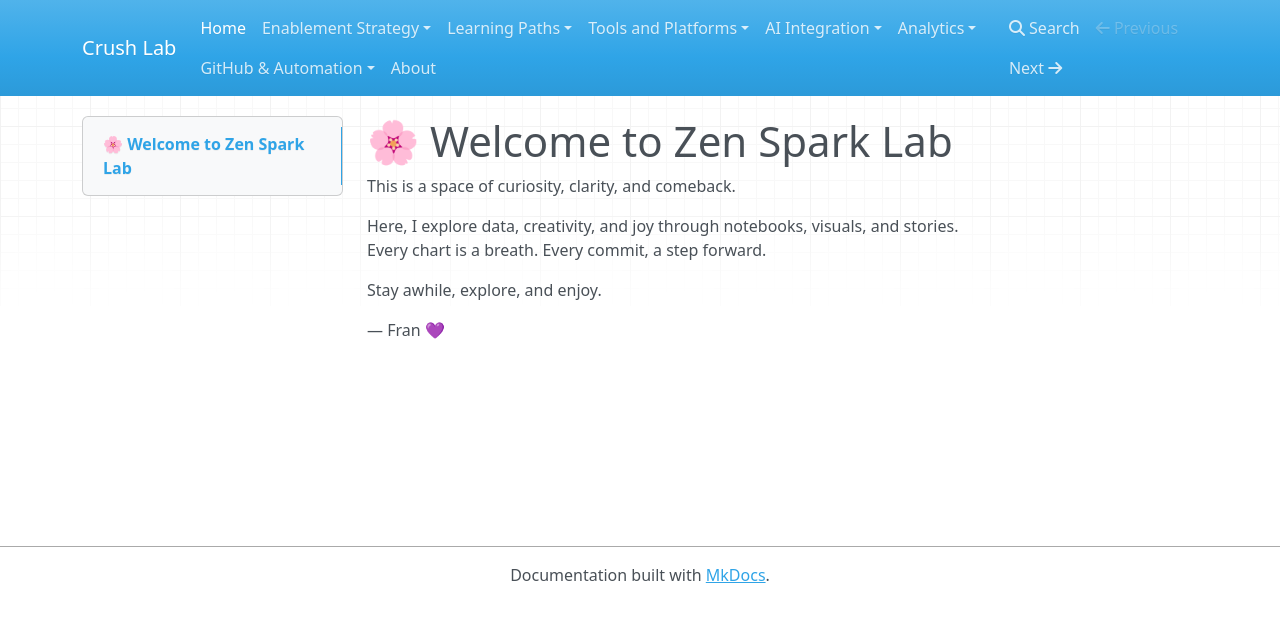
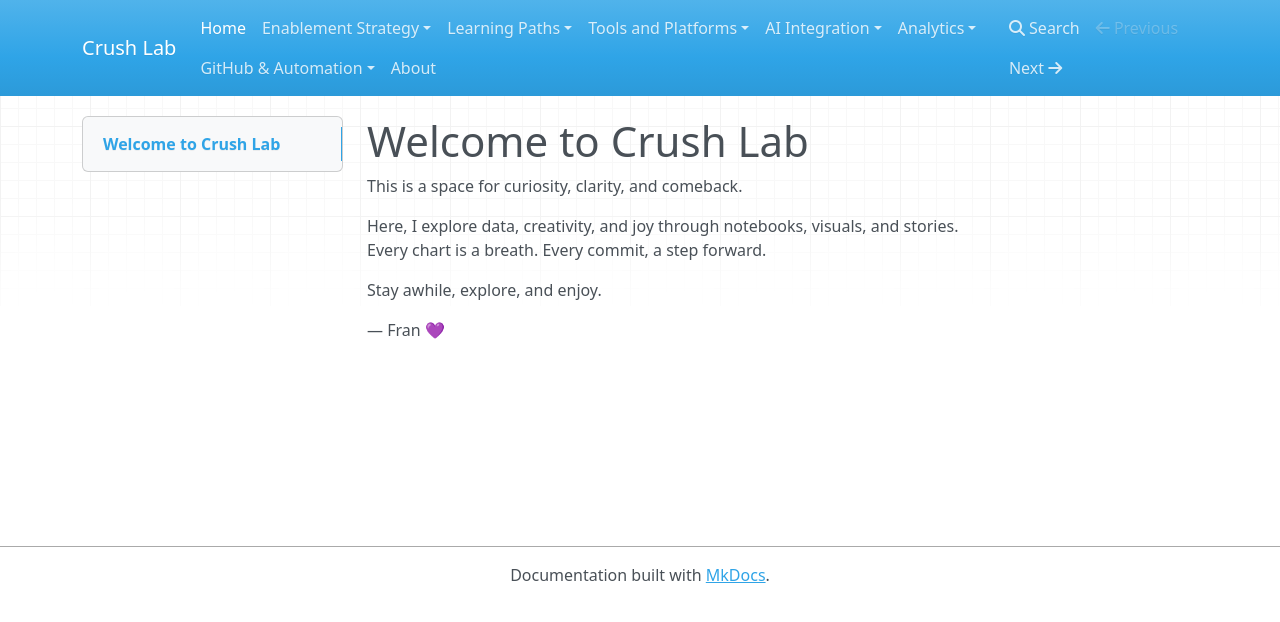
Before and after one commit to AgentEccentric/Crush-Lab, an MkDocs documentation site: the page built from docs/index.md, in a window 1280 px wide. Shown: the top 622 px of the page. Built offline with MkDocs 1.6.1, drawn with Linux system fonts in a browser that asks for light colours; nearby versions of some CDN libraries.

Commit message:
Update index.md
Rebrand to Crush Lab

```diff
--- a/docs/index.md
+++ b/docs/index.md
@@ -1,6 +1,6 @@
-# 🌸 Welcome to Zen Spark Lab
+# Welcome to Crush Lab
 
-This is a space of curiosity, clarity, and comeback.
+This is a space for curiosity, clarity, and comeback.
 
 Here, I explore data, creativity, and joy through notebooks, visuals, and stories.
 Every chart is a breath. Every commit, a step forward.
```
